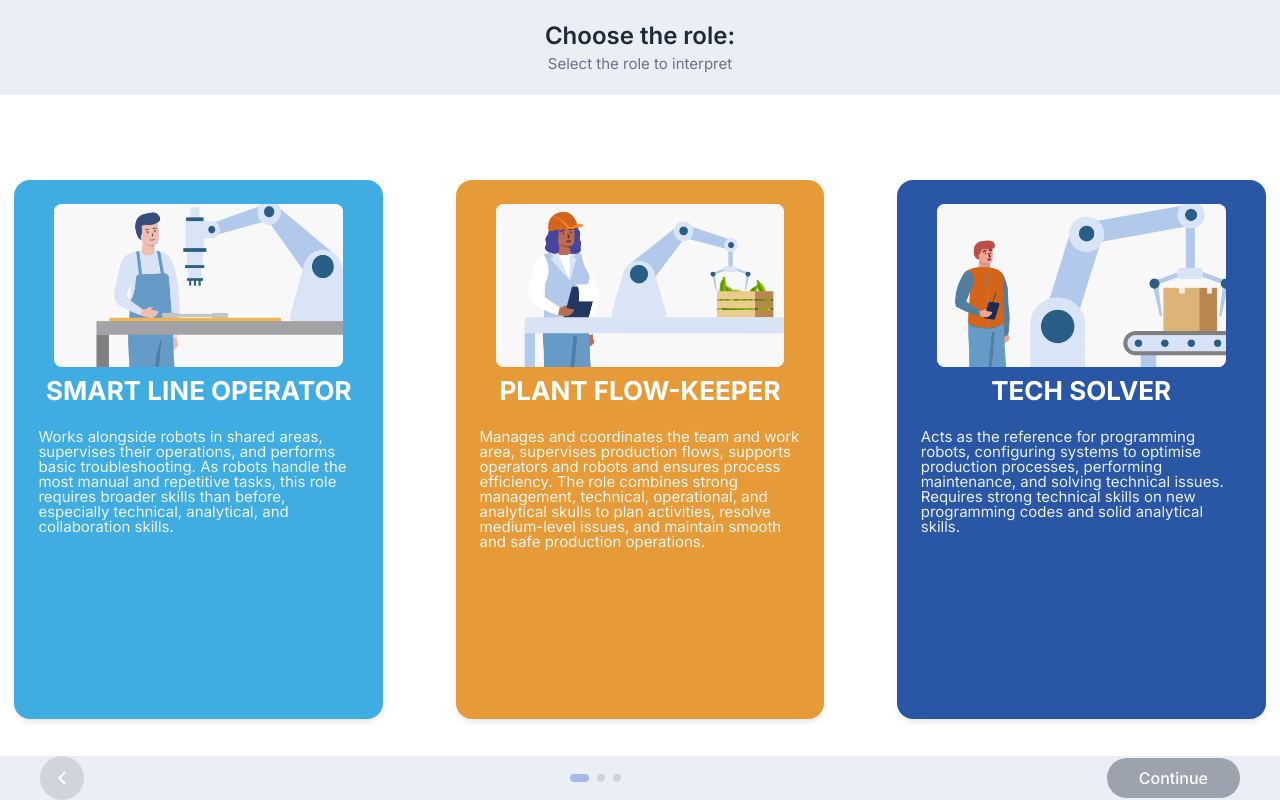
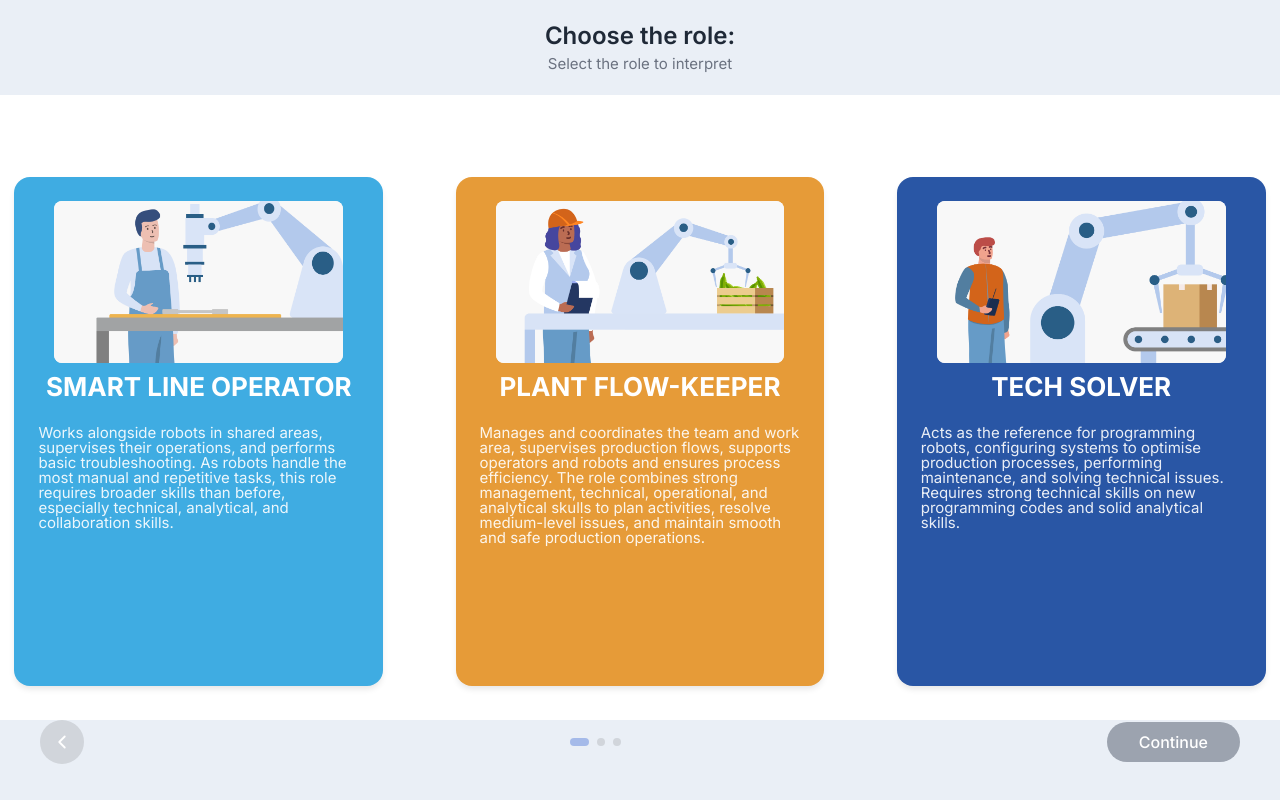
Before and after one commit to lucacappello-sys/ImageGenHARTU, a React (Vite) app: page / in a window 1280 px wide. Both pictures are taken after a click on the button "START". Built offline with nearby package versions, Linux system fonts and the light colour scheme; no server answers.

Commit message:
Update height footer container

```diff
--- a/src/Pages/RoleSelectionPage.css
+++ b/src/Pages/RoleSelectionPage.css
@@ -173,7 +173,7 @@
 /* Footer Container - Full Width */
 .role-selection-footer-container {
   width: 100%;
-  min-height: 5%;
+  min-height: 10%;
   background: #EAEFF6;
   flex-shrink: 0;
 }
```
